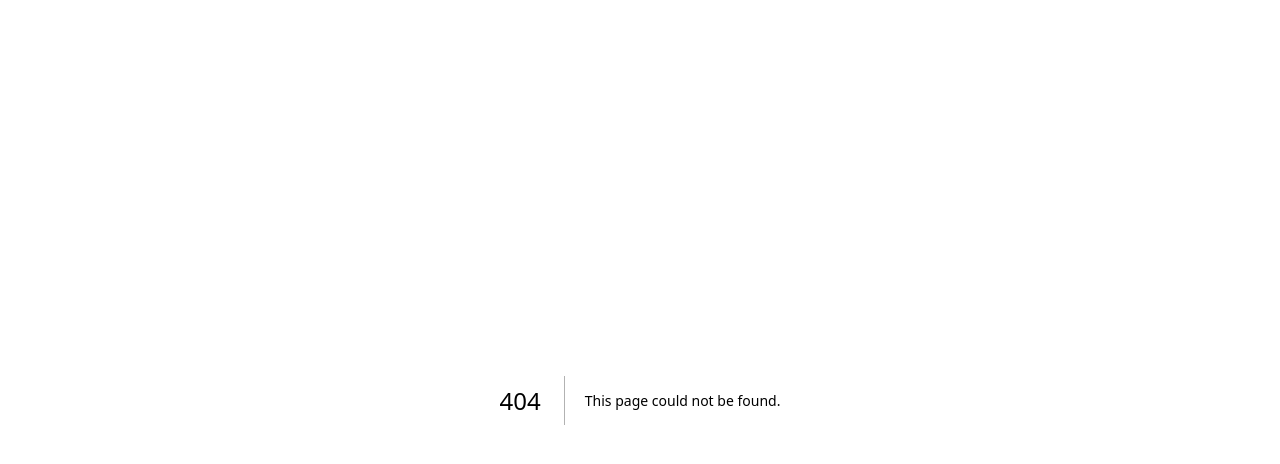
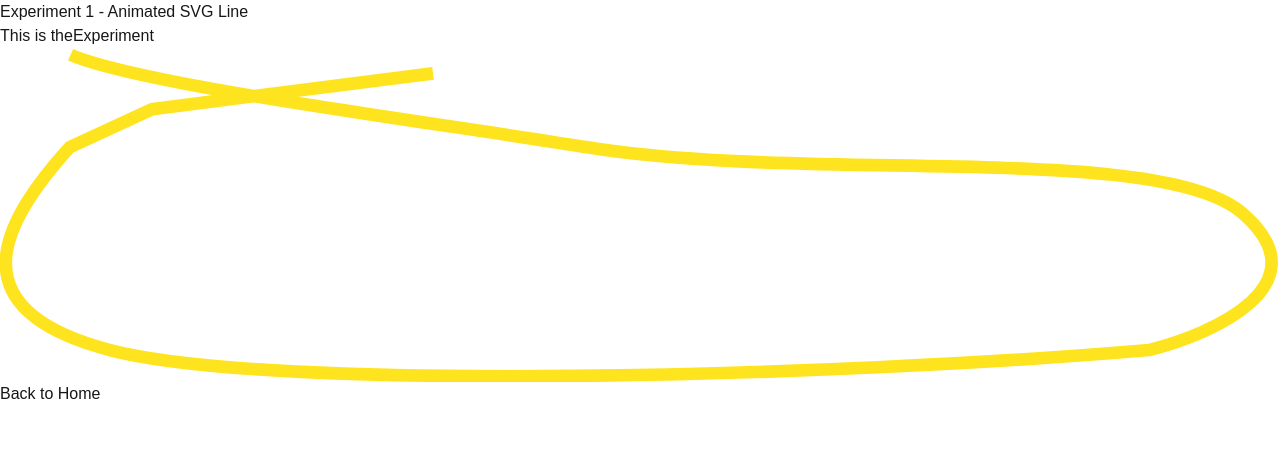
Before and after one commit to dabielf/experiments-next, a Next.js app: page /experiments/ex1 in a window 1280 px wide. Before the commit this address had no page. Shown: the top 464 px of the page. Built offline with nearby package versions, Linux system fonts and the light colour scheme.

Commit message:
ex 1 - animated svg line

```diff
--- /dev/null
+++ b/src/app/experiments/ex1/page.tsx
@@ -0,0 +1,51 @@
+"use client";
+
+import React from "react";
+import Link from "next/link";
+import { motion } from "motion/react";
+
+export default function Experiment1() {
+	return (
+		<div className="min-h-screen flex flex-col items-center justify-center p-8">
+			<motion.div
+				className="text-3xl font-bold mb-6"
+				initial={{ y: -20, opacity: 0 }}
+				animate={{ y: 0, opacity: 1 }}
+				transition={{ duration: 0.6, ease: "easeOut" }}
+			>
+				Experiment 1 - Animated SVG Line
+			</motion.div>
+
+			<div className="space-y-4">
+				{/* biome-ignore lint/a11y/useButtonType: <explanation> */}
+				<div className="text-white text-2xl font-bold py-2 px-4">
+					This is the
+					<span className="relative ml-1">
+						Experiment
+						<svg
+							className="absolute -top-2 -left-2 -right-2 -bottom-2"
+							viewBox="0 0 303 79"
+							fill="none"
+							xmlns="http://www.w3.org/2000/svg"
+						>
+							<motion.path
+								initial={{ pathLength: 0 }}
+								animate={{ pathLength: 1 }}
+								transition={{ duration: 0.6, ease: "easeOut" }}
+								d="M102.5 6L36 14.5L16.5 23.5C1.99997 39.5 -12.4 61.5 26 71.5C64.4 81.5 197.833 77.8333 272 71.5C287.5 67.6667 313.6 55.8 294 39C274.4 22.2 191.5 32 139 23.5C102.5 17.5905 33 8.83333 16.5 1.5"
+								stroke="#FEE41E"
+								strokeWidth="3"
+							/>
+						</svg>
+					</span>
+				</div>
+				<Link
+					href="/"
+					className="block text-center text-blue-500 hover:underline"
+				>
+					Back to Home
+				</Link>
+			</div>
+		</div>
+	);
+}
--- a/src/app/page.tsx
+++ b/src/app/page.tsx
@@ -14,10 +14,10 @@ export default function Home() {
 					priority
 				/>
 				<nav className="flex gap-4">
-					<Link href="/ex1" className="hover:underline">
+					<Link href="/experiments/ex1" className="hover:underline">
 						Experiment 1
 					</Link>
-					<Link href="/ex2" className="hover:underline">
+					<Link href="/experiments/ex2" className="hover:underline">
 						Experiment 2
 					</Link>
 				</nav>
--- a/tsconfig.json
+++ b/tsconfig.json
@@ -27,7 +27,7 @@
 		"**/*.ts",
 		"**/*.tsx",
 		".next/types/**/*.ts",
-		"src/app/ex1/ex1"
+		"src/app/experiments/ex1/ex1"
 	],
 	"exclude": ["node_modules"]
 }
```
Also changed, not shown: src/app/ex1/page.tsx (deleted, +0 -33 lines), src/app/experiments/ex2/page.tsx (renamed from src/app/ex2/page.tsx).
